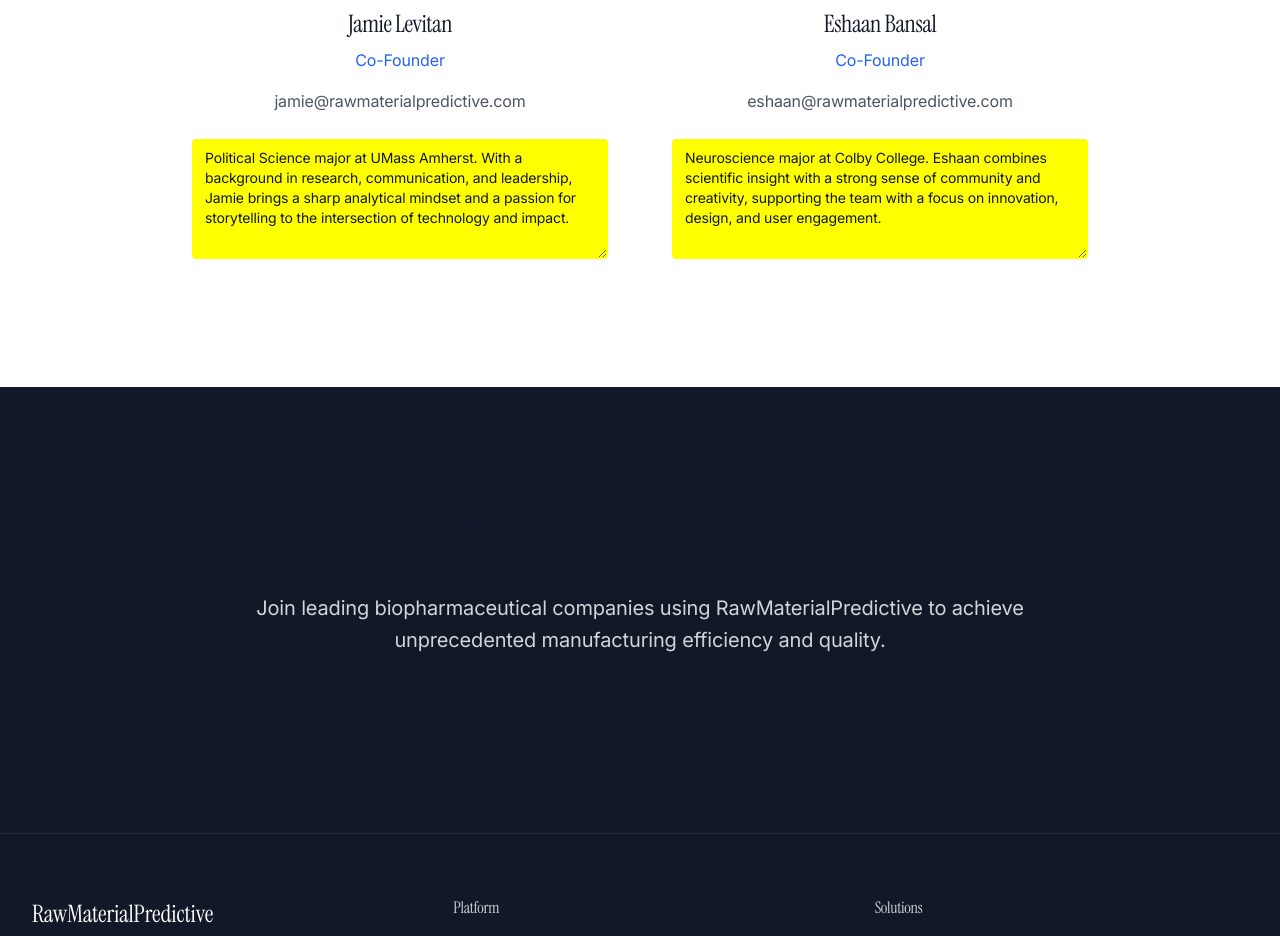
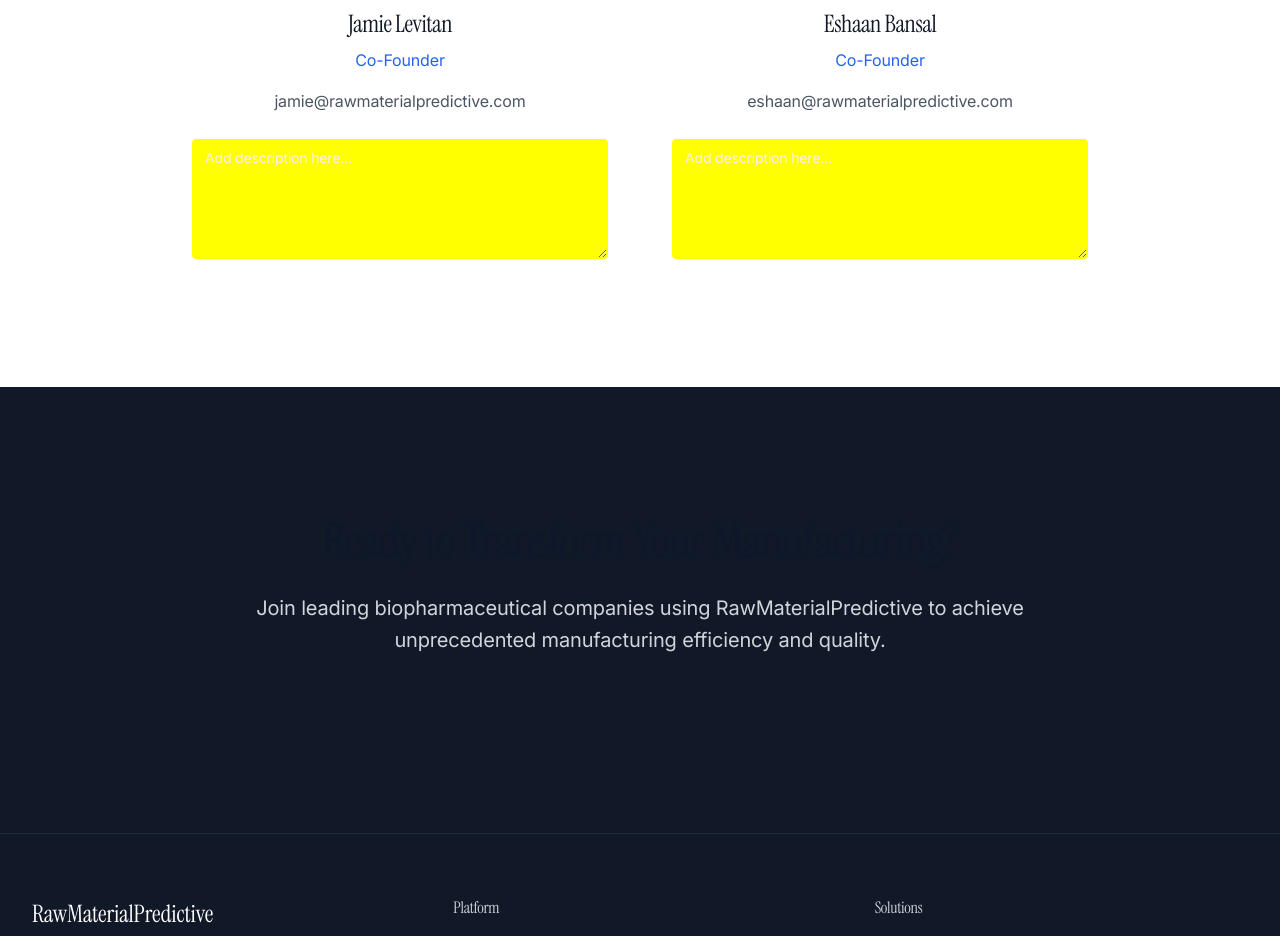
Before and after one commit to eshaan-bansal/bio-predict-genesis-web, a React (Vite) app: page / in a window 1280 px wide. Shown: the part 6200-7136 px from the top of the page. Built offline with nearby package versions, Linux system fonts and the light colour scheme.

Commit message:
Remove founder bios
Removed the founder bios from the AboutSection component.

```diff
--- a/src/components/AboutSection.tsx
+++ b/src/components/AboutSection.tsx
@@ -1,3 +1,4 @@
+
 import React from 'react';
 import { Textarea } from '@/components/ui/textarea';
 
@@ -6,12 +7,12 @@ const AboutSection = () => {
     {
       name: "Jamie Levitan",
       email: "jamie@rawmaterialpredictive.com",
-      bio: "Political Science major at UMass Amherst. With a background in research, communication, and leadership, Jamie brings a sharp analytical mindset and a passion for storytelling to the intersection of technology and impact."
+      bio: ""
     },
     {
       name: "Eshaan Bansal",
       email: "eshaan@rawmaterialpredictive.com",
-      bio: "Neuroscience major at Colby College. Eshaan combines scientific insight with a strong sense of community and creativity, supporting the team with a focus on innovation, design, and user engagement."
+      bio: ""
     }
   ];
 
```
